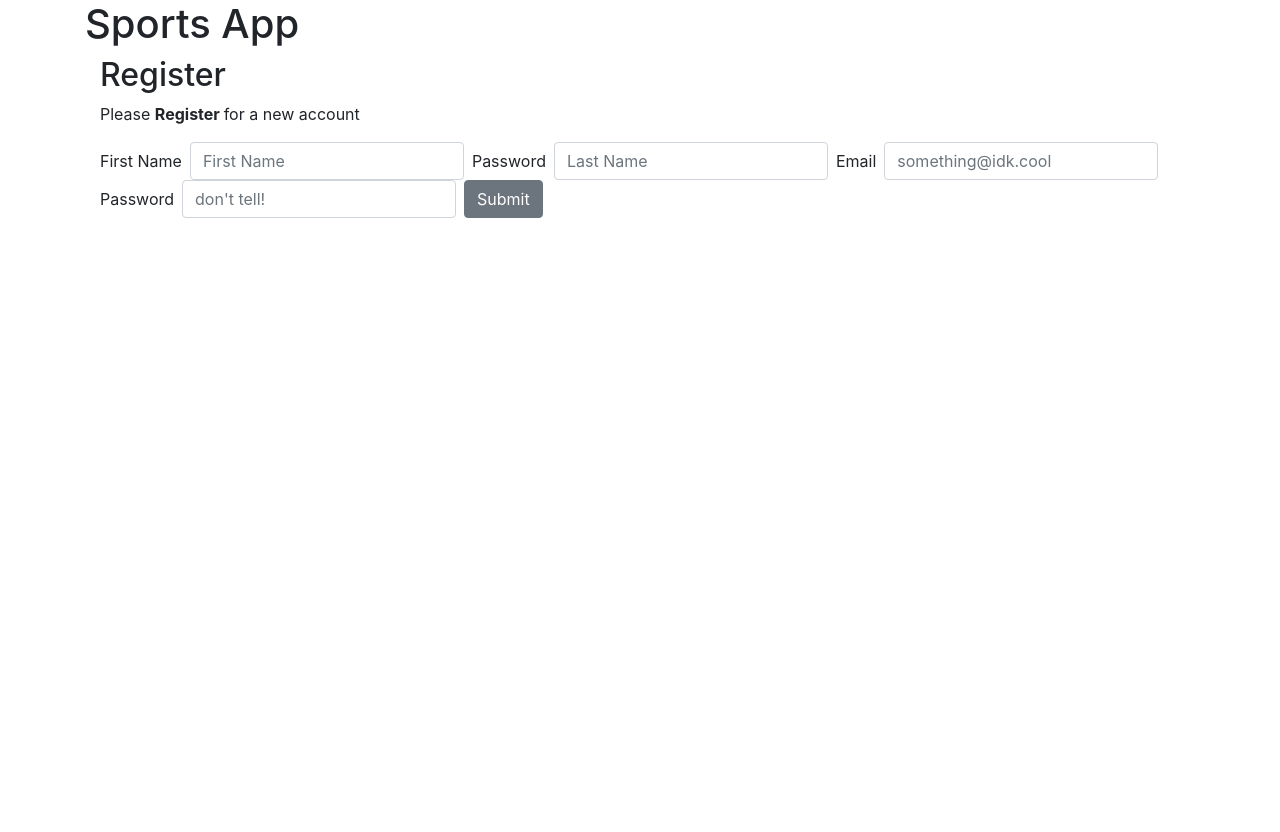
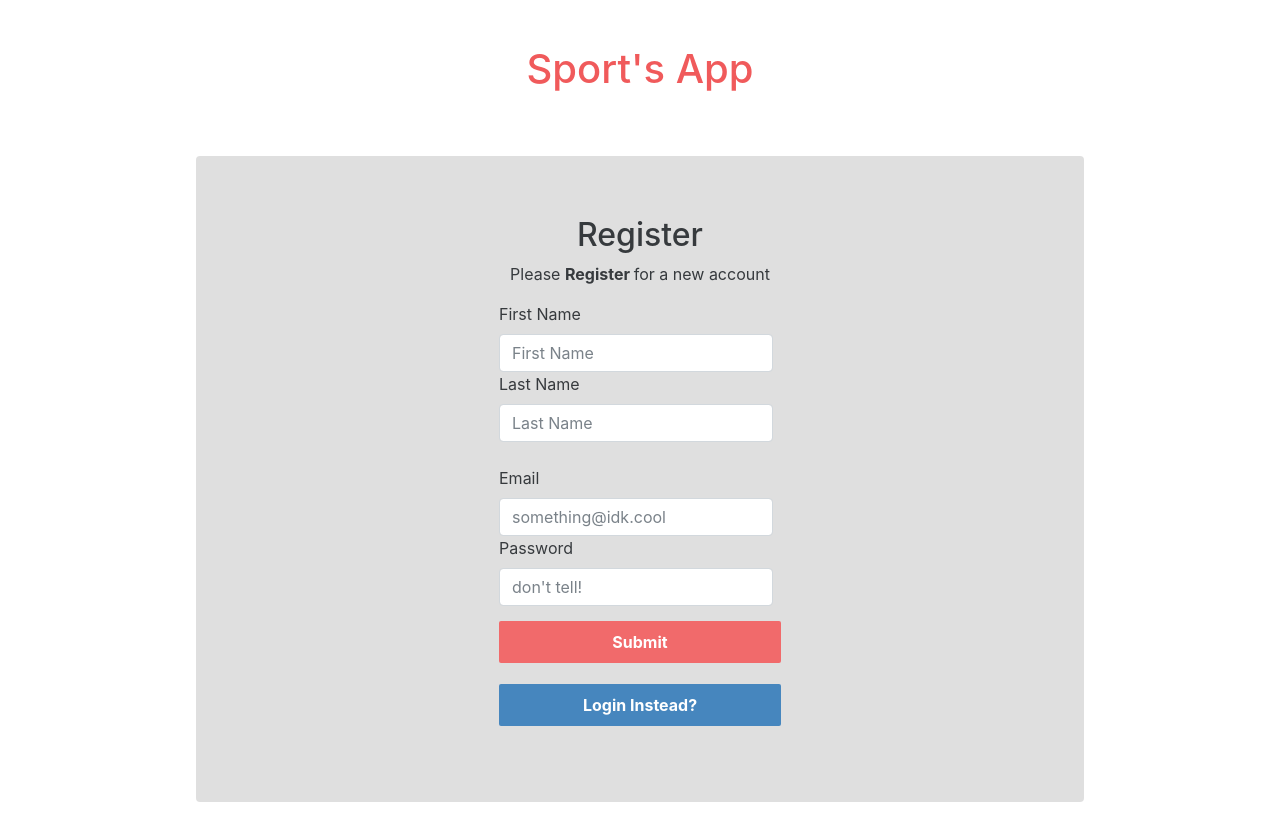
Before and after one commit to chandsachin20/sports-app-frontend, a React (Create React App) app: page /register in a window 1280 px wide. Before the commit the page ends 800 px from the top, so only its background shows below. Built offline with nearby package versions, Linux system fonts and the light colour scheme.

Commit message:
imporved ui and added validation checks

```diff
--- a/src/App.css
+++ b/src/App.css
@@ -1,38 +1,104 @@
-.App {
-  text-align: center;
+@import url('https://fonts.googleapis.com/css2?family=Roboto:wght@400;700&display=swap');
+*{
+  margin: 0;
+  padding: 0;
+  outline: 0;
+  box-sizing: border-box;
+
 }
 
-.App-logo {
-  height: 40vmin;
-  pointer-events: none;
+html,
+body,
+#root{
+  min-height: 100%;
 }
 
-@media (prefers-reduced-motion: no-preference) {
-  .App-logo {
-    animation: App-logo-spin infinite 20s linear;
-  }
+body{
+  background: rgba(0, 0, 0, 0.500) ;
+  background-size: cover;
+  background-repeat: no-repeat;
 }
 
-.App-header {
-  background-color: #282c34;
-  min-height: 100vh;
+body,
+input,
+button{
+  font-family: 'Roboto', Arial, Helvetica, sans-serif;
+  font-size: 14px;
+
+}
+
+
+
+.container{
+  margin: 30px auto;
+  max-width: 450px;
+  width: 100%;
   display: flex;
   flex-direction: column;
   align-items: center;
-  justify-content: center;
-  font-size: calc(10px + 2vmin);
-  color: white;
 }
 
-.App-link {
-  color: #61dafb;
+.container h1{
+  margin-top: 10px;
+  padding: 5px;
+  color: #F05A5B;
+  font-size: 30;
 }
 
-@keyframes App-logo-spin {
-  from {
-    transform: rotate(0deg);
-  }
-  to {
-    transform: rotate(360deg);
-  }
+.content{
+  width: 80%;
+  opacity: 0.9;
+  background-color:#DCDCDC;
+  margin-top: 50px;
+  border-radius: 4px;
+  padding: 30px;
 }
+.content > p {
+  font-size: 22px;
+  line-height: 30px;
+  margin-bottom: 30px;
+}
+
+.content button.submit-btn {
+  border: 0;
+  margin-top: 15px;
+  border-radius: 2px;
+  width: 100%;
+  height: 42px;
+  padding: 0 20px;
+  font-size: 16px;
+  font-weight: 700;
+  background: #f05a5b;
+  color: #ffffff;
+  cursor: pointer;
+}
+
+.content button.submit-btn:hover {
+  background: #e14f50;
+  opacity: 1;
+}
+
+.content button.secondary-btn {
+  margin-top: 5px;
+  border: 0;
+  border-radius: 2px;
+  width: 100%;
+  height: 42px;
+  padding: 0 20px;
+  font-size: 16px;
+  font-weight: 700;
+  background: #337ab7;
+  color: #ffffff;
+  cursor: pointer;
+}
+
+.content button.secondary-btn:hover {
+  background: #286090;
+  opacity: 1;
+}
+
+.content div.input-group {
+  display: flex;
+  flex-direction: column;
+  margin-bottom: 1rem;
+}
--- a/src/App.js
+++ b/src/App.js
@@ -1,18 +1,16 @@
-import React from 'react';
-import './App.css';
-import {Container} from "reactstrap";
-import Routes from "./routes"
-
-
+import React from "react";
+import "./App.css";
+import { Container } from "reactstrap";
+import Routes from "./routes";
 
 function App() {
   return (
-    <Container >
-      <h1>Sports App</h1>
-       <Routes />
-      </Container>
-
-
+    <Container>
+      <h1>Sport's App</h1>
+      <div className="content">
+        <Routes />
+      </div>
+    </Container>
   );
 }
 
--- a/src/Components/Dashboard/index.js
+++ b/src/Components/Dashboard/index.js
@@ -1,8 +1,8 @@
 import React from 'react'
 
 function Dashboard() {
-    const { userId} = localStorage.getItem('user');
-    console.log(userId);
+    // const { userId} = localStorage.getItem('user');
+    // console.log(userId);
     return (
         <div>
             Dashboard
@@ -11,3 +11,4 @@ function Dashboard() {
 }
 
 export default Dashboard
+;
--- a/src/Components/Events/index.js
+++ b/src/Components/Events/index.js
@@ -7,7 +7,7 @@ import Profilepic from "../../assests/profilr.png";
 
 import "../Events/events.css";
 
-export default function Events() {
+export default function Events({ history}) {
   const [sports, setSports] = useState("");
   const [title, setTitle] = useState("");
   const [price, setPrice] = useState("");
@@ -15,7 +15,8 @@ export default function Events() {
   const [thumbnail, setThumbnail] = useState(null);
   const [date, setDate] = useState("");
   const[errorMessage, setErrorMessage] = useState(false);
-
+  const [ success, setSuccess] = useState('');
+  const[ connected, setConnected] = useState(true);
 
   const preview = useMemo(() => {
     return thumbnail ? URL.createObjectURL(thumbnail) : null;
@@ -44,7 +45,9 @@ export default function Events() {
       ) {
         await api.post("/event", eventData, { headers: { user_id } });
         console.log("eventdata", eventData);
+        history.push('./dashboard')
         console.log("data has been saved");
+        setSuccess(true);
       }
       else{
         setErrorMessage(true);
@@ -54,6 +57,7 @@ export default function Events() {
       }
 
     } catch (error) {
+      setConnected(false);
       console.log("missing  required data");
     }
   };
@@ -61,8 +65,9 @@ export default function Events() {
 
   return (
     <Container>
-      <h1>Create your Event</h1>
+      <h2>Create your Event</h2>
       <form onSubmit={handleSubmit}>
+
         <FormGroup>
           <label for="thumbnail">Upload image</label>
           <label
@@ -132,11 +137,23 @@ export default function Events() {
           />
         </FormGroup>
 
-        <Button>Create Event</Button>
+       <FormGroup> <Button className="submit-btn" >Create Event</Button></FormGroup>
+       <FormGroup> <Button className="secondary-btn">Cancel Event</Button></FormGroup>
+
       </form>
-      {errorMessage ? (
+       {errorMessage ? (
          <Alert color="danger">
-        Missing some information
+        input fields are empty
+      </Alert>
+      ): " "}
+      {success ? (
+         <Alert color="success">
+       Event Created successfully!
+      </Alert>
+      ): " "}
+      {!connected ? (
+         <Alert color="danger">
+     Server not connected
       </Alert>
       ): " "}
     </Container>
--- a/src/Components/Login/index.js
+++ b/src/Components/Login/index.js
@@ -1,32 +1,67 @@
 import React, { useState } from "react";
 import api from "../../Services/api";
 import axios from "axios";
-import { Button, Form, FormGroup, Label, Input , Badge} from "reactstrap";
+import {
+  Alert,
+  Button,
+  Form,
+  FormGroup,
+  Label,
+  Input,
+  Badge,
+} from "reactstrap";
+import Container from "reactstrap/lib/Container";
 
+function Login({ history }) {
+  /*  */
 
-function Login( {history}) {
-/*  */
   const [email, setEmail] = useState("");
   const [password, setPassword] = useState("");
-  const handleSubmit = async event => {
+  const [errorMessage, seterrorMessage] = useState("");
+  const [error, setError] = useState(false);
+
+  const handleSubmit = async (event) => {
     event.preventDefault();
-    console.log("result of the submit ",  email, password );
+    console.log("result of the submit ", email, password);
 
-    const response = await axios.post("/login", { email, password });
-    const userId = response.data._id || false;
-
+    if (email !== "" && password !== "") {
+      try {
         if (userId) {
           //local stroage
           localStorage.setItem("user", userId);
           history.push("/dashboard");
         } else {
           const { message } = response.data;
+          setError(true);
+          seterrorMessage(message);
+          setTimeout(() => {
+            setError(false);
+            seterrorMessage("");
+          }, 2000);
           console.log(message);
         }
+      } catch (error) {
+        console.log("error");
+      }
+    }else{
+      setError(true);
+          seterrorMessage('empty input fields');
+          setTimeout(() => {
+            setError(false);
+            seterrorMessage("");
+          }, 2000);
+    }
+
+    const response = await axios.post("/login", { email, password });
+    const userId = response.data._id || false;
   };
 
   return (
-    <Form  onSubmit={handleSubmit} inline>
+    <Container>
+      <Form onSubmit={handleSubmit}>
+      {error ? <Alert color="danger">{errorMessage}</Alert> : " "}
+
+        <FormGroup className="from-group"></FormGroup>
         <FormGroup className="mb-2 mr-sm-2 mb-sm-0">
           <Label for="exampleEmail" className="mr-sm-2">
             Email
@@ -39,6 +74,7 @@ function Login( {history}) {
             onChange={(evnt) => setEmail(evnt.target.value)}
           />
         </FormGroup>
+        <br />
         <FormGroup className="mb-2 mr-sm-2 mb-sm-0">
           <Label for="examplePassword" className="mr-sm-2">
             Password
@@ -52,11 +88,20 @@ function Login( {history}) {
           />
         </FormGroup>
 
-      <Button>Submit</Button>
         <FormGroup>
-      <p>Don't have account? Register <Badge href="/register" color="primary">here</Badge></p>
+          <Button className="submit-btn">Submit</Button>
+        </FormGroup>
+
+        <FormGroup>
+          <Button
+            className="secondary-btn"
+            onClick={() => history.push("./register")}
+          >
+            Register
+          </Button>
         </FormGroup>
       </Form>
+         </Container>
   );
 }
 
--- a/src/Components/Register/index.js
+++ b/src/Components/Register/index.js
@@ -1,6 +1,6 @@
 import React, { useState } from "react";
 import api from "../../Services/api";
-import { Button, Form, FormGroup, Label, Input, FormText } from "reactstrap";
+import { Alert, Button, Form, FormGroup, Label, Input, FormText } from "reactstrap";
 import Container from "reactstrap/lib/Container";
 
 function Register({ history }) {
@@ -8,11 +8,14 @@ function Register({ history }) {
   const [password, setPassword] = useState("");
   const [firstName, setFirstName] = useState("");
   const [lastName, setLastName] = useState("");
+  const [errorMessage, seterrorMessage] = useState("");
+  const [error, setError] = useState(false);
 
   const handleSubmit = async (event) => {
     event.preventDefault();
     console.log("result of the submit ", email, password, firstName, lastName);
 
+    if(email !== '' && password !=='' && firstName !== '' && lastName !== ''){
       const response = await api.post("/user/register", {
         email,
         password,
@@ -30,6 +33,16 @@ function Register({ history }) {
         const { message } = response.data;
         console.log(message);
       }
+    }
+    else{
+      setError(true);
+      seterrorMessage("Some fields are empty");
+      setTimeout(() => {
+          setError(false);
+          seterrorMessage('');
+      }, 2000);
+    }
+
   };
 
   return (
@@ -38,7 +51,7 @@ function Register({ history }) {
       <p>
         Please <strong>Register </strong> for a new account
       </p>
-      <Form onSubmit={handleSubmit} inline>
+      <Form onSubmit={handleSubmit} >
         <FormGroup className="mb-2 mr-sm-2 mb-sm-0">
           <Label for="FirstName" className="mr-sm-2">
             First Name
@@ -53,7 +66,7 @@ function Register({ history }) {
         </FormGroup>
         <FormGroup className="mb-2 mr-sm-2 mb-sm-0">
           <Label for="LastName" className="mr-sm-2">
-            Password
+            Last Name
           </Label>
           <Input
             type="text"
@@ -88,8 +101,16 @@ function Register({ history }) {
             onChange={(event) => setPassword(event.target.value)}
           />
         </FormGroup>
-        <Button>Submit</Button>
+        <FormGroup> <Button className="submit-btn">Submit</Button>
+   </FormGroup>
+   <FormGroup> <Button className="secondary-btn" onClick={() => history.push('./login')}>Login Instead?</Button>
+   </FormGroup>
           </Form>
+          {error ? (
+         <Alert color="danger">
+        Missing some information
+      </Alert>
+      ): " "}
     </Container>
   );
 }
--- a/src/routes.js
+++ b/src/routes.js
@@ -9,8 +9,8 @@ export default function Routes() {
   return (
     <BrowserRouter>
       <Switch>
-        <Route path="/" exact component={Login} />
-        <Route path="/dashboard" component={Dashboard} />
+        <Route path="/" exact component={Dashboard} />
+        <Route path="/login"  component={Login} />
         <Route path="/register" component={Register} />
         <Route path="/event" component={Event} />
       </Switch>
```
Lines whose indentation alone changed are shown as unchanged.
